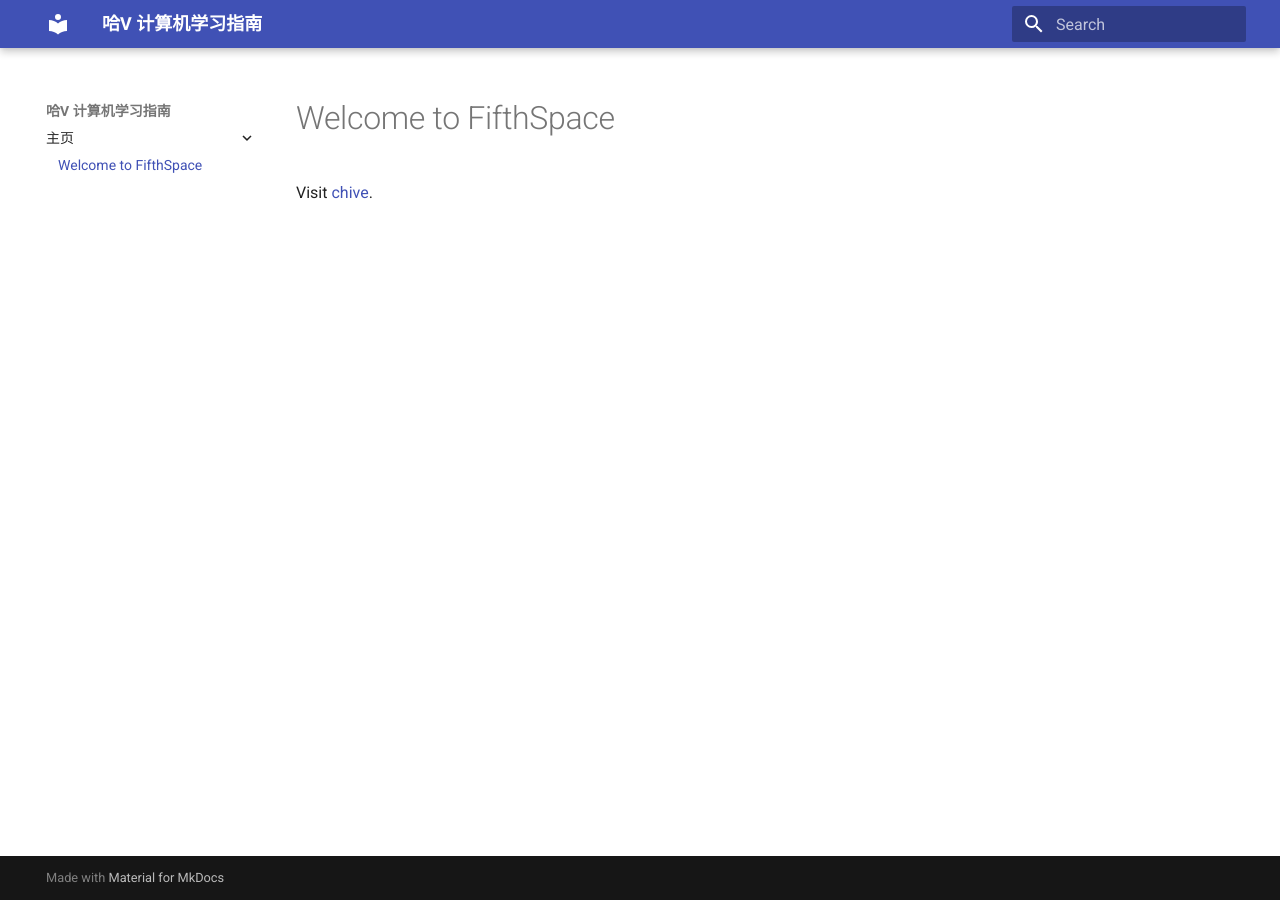
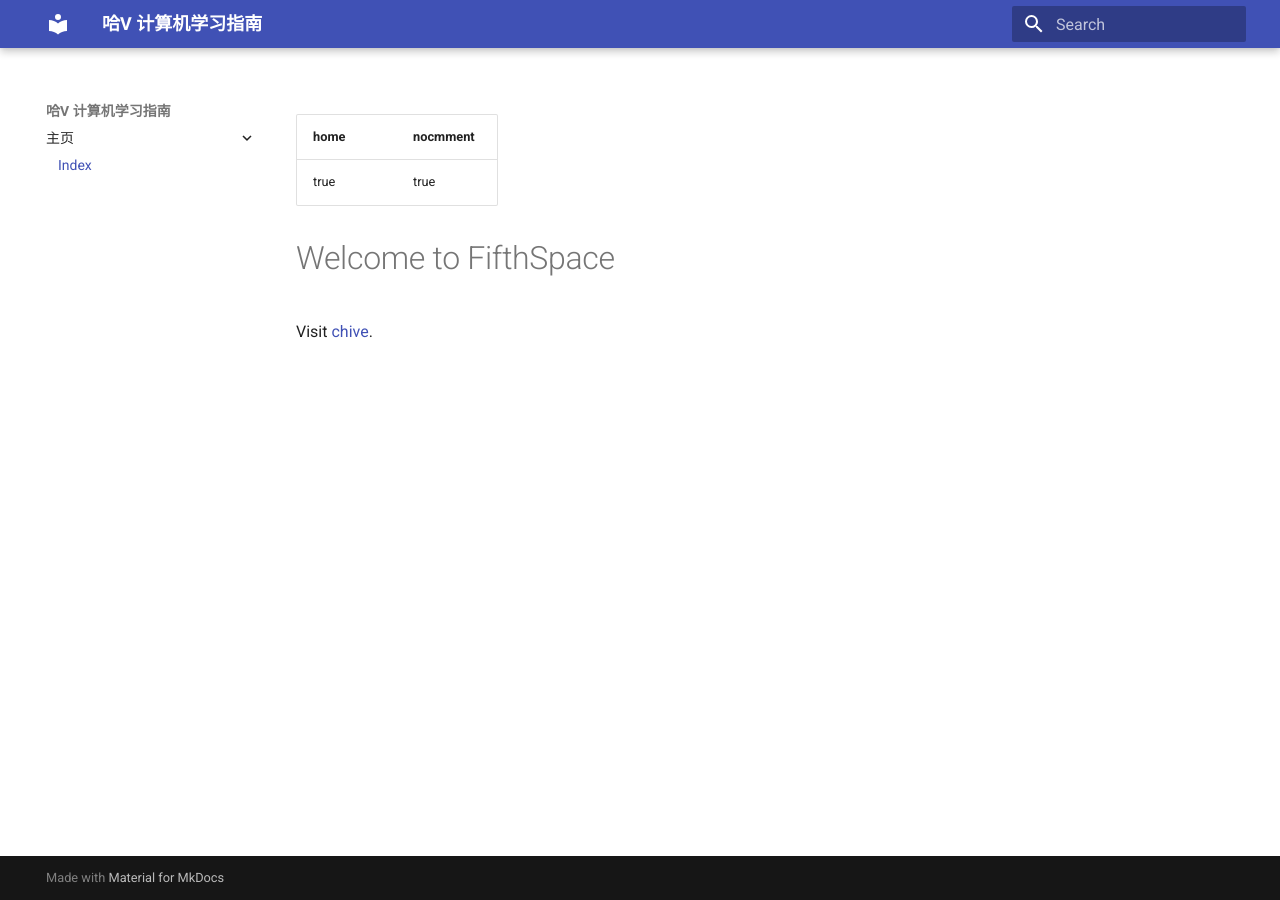
Before and after one commit to Fifth-Space/CyberSecurityManual, an MkDocs documentation site: the page built from docs/index.md, in a window 1280 px wide. Built offline with MkDocs 1.6.1 and Material for MkDocs 9.7.7, drawn with Linux system fonts in a browser that asks for light colours.

Commit message:
Update index.md

```diff
--- a/docs/index.md
+++ b/docs/index.md
@@ -1,2 +1,6 @@
+| home | nocmment |
+| ---- | -------- |
+| true | true     |
+
 # Welcome to FifthSpace
 Visit [chive](https://chive.vaa.la).
```
